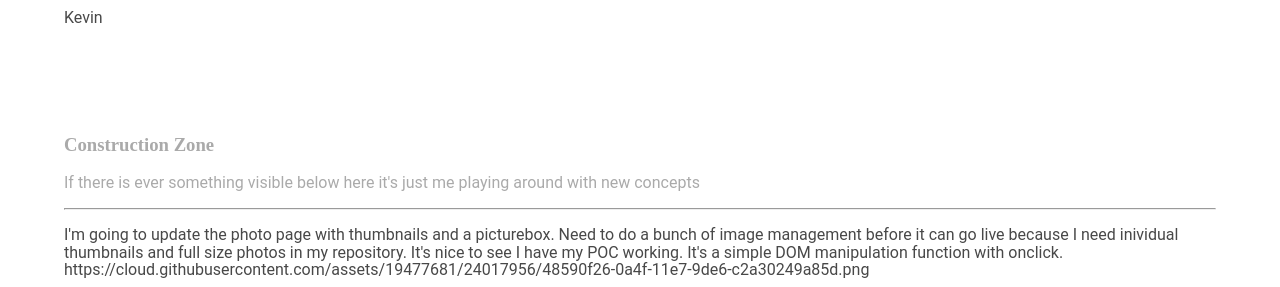
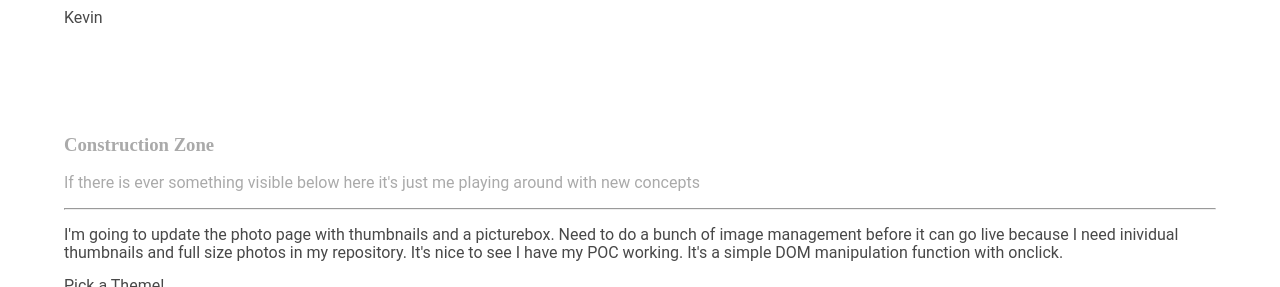
Before and after one commit to mo4dawg/mo4dawg.github.io, a Jekyll site: the page built from theSite/index.html, in a window 1280 px wide and 900 px high, scrolled down 1032 px, cut to the strip 0-287 px from the top of the window. Built offline with Jekyll 4.4.1, drawn with Linux system fonts in a browser that asks for light colours.

Commit message:
Update index.html

```diff
--- a/theSite/index.html
+++ b/theSite/index.html
@@ -57,7 +57,7 @@
 	<p style="color:#AAAAAA">If there is ever something visible below here it's just me playing around with new concepts</p>
 <hr>
 <p> I'm going to update the photo page with thumbnails and a picturebox.  Need to do a bunch of image management before it can go live because I need inividual thumbnails and full size photos in my repository.  It's nice to see I have my POC working.  It's a simple DOM manipulation function with onclick.
-<br />	https://cloud.githubusercontent.com/assets/19477681/24017956/48590f26-0a4f-11e7-9de6-c2a30249a85d.png
+<br />
 <p> Pick a Theme!</p>
 <div  id="mainContainer">
    <table>
@@ -66,7 +66,7 @@
        <div id="leftNav">
       	<img src="https://cloud.githubusercontent.com/assets/19477681/22032408/3888f4e6-dc99-11e6-90ef-41ef703a293b.jpg" alt="husky colors" title="Husky Colors" onclick="showImage('22032408/3888f4e6-dc99-11e6-90ef-41ef703a293b.jpg');" />
       	<br />
-      	<img src="https://cloud.githubusercontent.com/assets/19477681/21833290/ff512654-d765-11e6-8306-cb2a1888901e.jpg"  alt="Seahawks Logo" title="Seahawk Logo" onclick="showImage('24017956/48590f26-0a4f-11e7-9de6-c2a30249a85d.png');" />
+      	<img src="https://cloud.githubusercontent.com/assets/19477681/24018063/a7fc63ce-0a4f-11e7-8228-aee860a33f04.png"  alt="Seahawks Logo" title="Seahawk Logo" onclick="showImage('24017956/48590f26-0a4f-11e7-9de6-c2a30249a85d.png');" />
       	<br />
       	<img src="https://cloud.githubusercontent.com/assets/19477681/22004707/d7784610-dc12-11e6-8a61-fe288761d12d.png" alt="Sounders Logo" title="Sounders Logo" onclick="showImage('24017583/d6389c5a-0a4d-11e7-8661-8891e4b4fe3f.png');" />
       	<br />
@@ -74,7 +74,7 @@
 	<br />
    	<img src="https://cloud.githubusercontent.com/assets/19477681/22032408/3888f4e6-dc99-11e6-90ef-41ef703a293b.jpg" alt="husky colors" title="Husky Colors" onclick="showImage('22032408/3888f4e6-dc99-11e6-90ef-41ef703a293b.jpg');" />
       	<br />
-      	<img src="https://cloud.githubusercontent.com/assets/19477681/21833290/ff512654-d765-11e6-8306-cb2a1888901e.jpg"  alt="Seahawks Logo" title="Seahawk Logo" onclick="showImage('24017956/48590f26-0a4f-11e7-9de6-c2a30249a85d.png');" />
+      	<img src="https://cloud.githubusercontent.com/assets/19477681/24018063/a7fc63ce-0a4f-11e7-8228-aee860a33f04.png"  alt="Seahawks Logo" title="Seahawk Logo" onclick="showImage('24017956/48590f26-0a4f-11e7-9de6-c2a30249a85d.png');" />
       	<br />
       	<img src="https://cloud.githubusercontent.com/assets/19477681/22004707/d7784610-dc12-11e6-8a61-fe288761d12d.png" alt="Sounders Logo" title="Sounders Logo" onclick="showImage('24017583/d6389c5a-0a4d-11e7-8661-8891e4b4fe3f.png');" />
 	<br />
```
